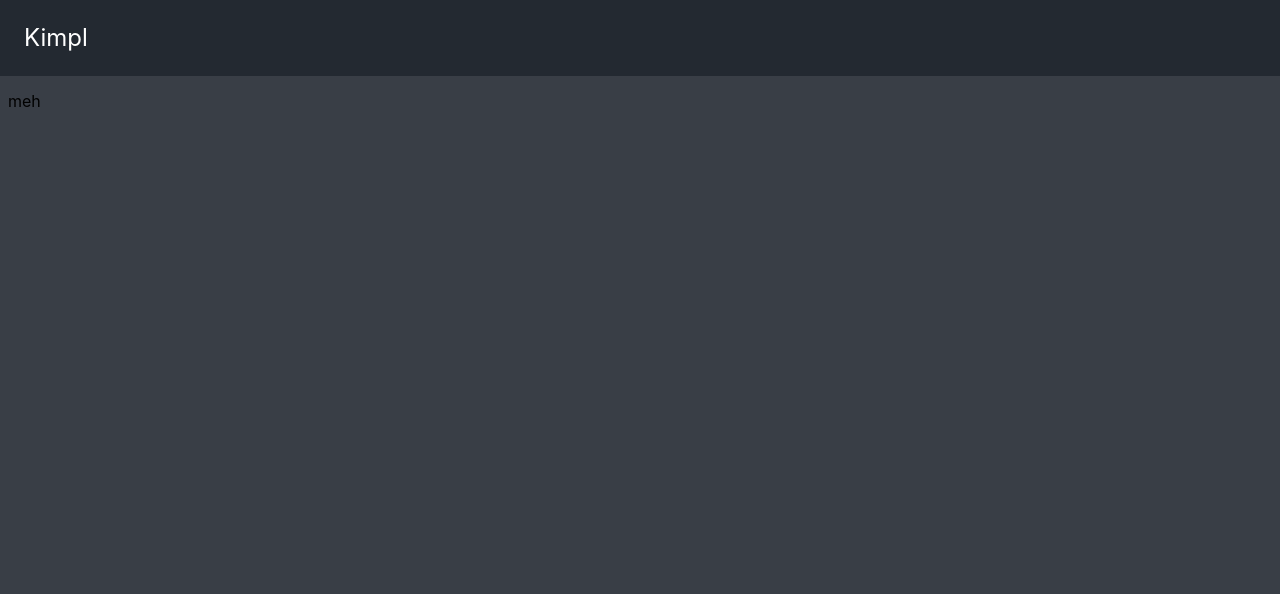
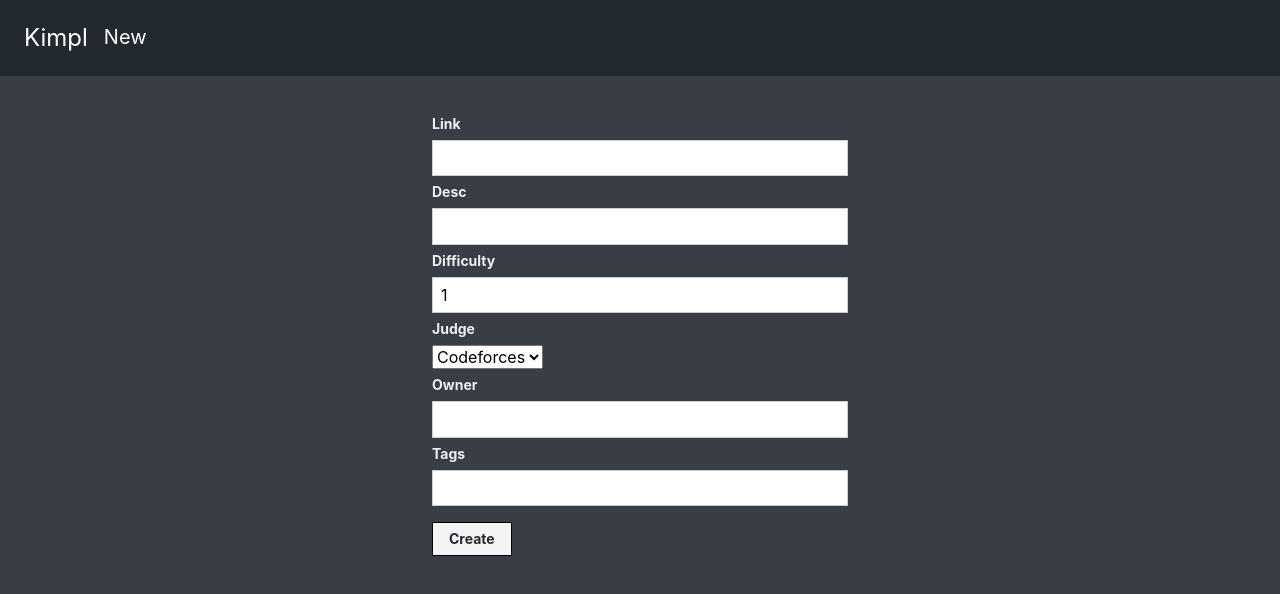
Before and after one commit to FMota0/kimpl, a React (Create React App) app in the folder client/: page /new in a window 1280 px wide. Shown: the top 594 px of the page. Built offline with nearby package versions, Linux system fonts and the light colour scheme.

Commit message:
Add new link page

```diff
--- a/client/package.json
+++ b/client/package.json
@@ -6,6 +6,7 @@
     "@testing-library/jest-dom": "^4.2.4",
     "@testing-library/react": "^9.3.2",
     "@testing-library/user-event": "^7.1.2",
+    "axios": "^0.20.0",
     "react": "^16.13.1",
     "react-dom": "^16.13.1",
     "react-modal": "^3.11.2",
--- a/client/src/components/CreateLink.js
+++ b/client/src/components/CreateLink.js
@@ -1,8 +1,103 @@
-import React from "react";
+import React, { useState } from "react";
+import axios from "axios";
 
 const CreateLink = () => {
+
+  const [ link, setLink ] = useState('');
+  const [ desc, setDesc ] = useState('');
+  const [ difficulty, setDifficulty ] = useState(1);
+  const [ judge, setJudge ] = useState('Codeforces');
+  const [ owner, setOwner ] = useState('');
+  const [ tags, setTags ] = useState('');
+
+  const saveNewLink = (e) => {
+    e.preventDefault();
+    const linkData = { link, desc, difficulty, judge, owner, tags: tags.split(',') };
+    axios.post('/links', linkData);
+  };
+
   return (
-    <p> meh </p>
+    <div className="flex justify-center pt2">
+      <form className="pa4 black-80 w-40 cultured measure" onSubmit={saveNewLink}>
+        <label
+          htmlFor="link"
+          className="f6 b db mb2"
+        > Link </label>
+        <input
+          id="link"
+          className="input-reset ba b--black-20 pa2 mb2 db w-100"
+          type="text"
+          value={link}
+          onChange={e => setLink(e.target.value)}
+        />
+
+        <label
+          htmlFor="link"
+          className="f6 b db mb2"
+        > Desc </label>
+        <input
+          id="link"
+          className="input-reset ba b--black-20 pa2 mb2 db w-100"
+          type="text"
+          value={desc}
+          onChange={e => setDesc(e.target.value)}
+        />
+
+        <label
+          htmlFor="difficulty"
+          className="f6 b db mb2 mt2"
+        > Difficulty </label>
+        <input
+          id="difficulty"
+          className="input-reset ba b--black-20 pa2 mb2 db w-100"
+          type="number"
+          min="1"
+          max="10"
+          value={difficulty}
+          onChange={e => setDifficulty(e.target.value)}
+        />
+
+        <label
+          htmlFor="judge"
+          className="f6 b db mb2 mt2"
+        >Judge</label>
+        <select value={judge} onChange={e => setJudge(e.target.value)}>
+          <option value="Codeforces"> Codeforces </option>
+          <option value="AtCoder"> AtCoder </option>
+        </select>
+
+        <label
+          htmlFor="owner"
+          className="f6 b db mb2 mt2"
+        >Owner</label>
+        <input
+          id="owner"
+          className="input-reset ba b--black-20 pa2 mb2 db w-100"
+          type="text"
+          value={owner}
+          onChange={e => setOwner(e.target.value)}
+        />
+
+        <label
+          htmlFor="tags"
+          className="f6 b db mb2 mt2"
+        >Tags</label>
+        <input
+          id="tags"
+          className="input-reset ba b--black-20 pa2 mb2 db w-100"
+          type="text"
+          aria-describedby="name-desc"
+          value={tags}
+          onChange={e => setTags(e.target.value)}
+        />
+
+        <input
+          className="b ph3 pv2 mt2 input-reset ba b--black bg-near-white grow raisin-black pointer f6 dib"
+          type="submit"
+          value="Create"
+        />
+      </form>
+    </div>
   );
 };
 
--- a/client/src/components/Header.js
+++ b/client/src/components/Header.js
@@ -4,10 +4,15 @@ import { Link } from "react-router-dom";
 const Header = () => {
   return (
     <div className="bg-raisin-black">
-      <div className="flex ml2">
+      <div className="flex ml2 items-center">
         <Link to="/" style={{textDecoration: 'none'}}>
           <p className="white pl3 f3">
             Kimpl
+          </p>
+        </Link>
+        <Link to="/new" style={{textDecoration: 'none'}}>
+          <p className="white pl3 f4">
+            New
           </p>
         </Link>
       </div>
--- a/client/src/components/Links.js
+++ b/client/src/components/Links.js
@@ -1,4 +1,4 @@
-import React, { useState, Fragment } from "react";
+import React, { useState, Fragment, useEffect } from "react";
 import Modal from "react-modal";
 
 import LinkCard from "./LinkCard";
@@ -33,6 +33,9 @@ const customStyles = {
 const Links = () => {
   const [selectedLink, setSelectedLink] = useState(null);
 
+  useEffect(() => {
+    Modal.setAppElement('body');
+  }, []);
   return (
     <Fragment>
       <Modal
--- a/client/src/index.js
+++ b/client/src/index.js
@@ -4,6 +4,9 @@ import './index.css';
 import App from './App';
 import * as serviceWorker from './serviceWorker';
 import { BrowserRouter } from 'react-router-dom';
+import axios from 'axios';
+
+axios.defaults.baseURL = 'https://kimpl.herokuapp.com';
 
 ReactDOM.render(
   <React.StrictMode>
```
Also changed, not shown: 1 other file (tests, documents, lock files or other folders).
